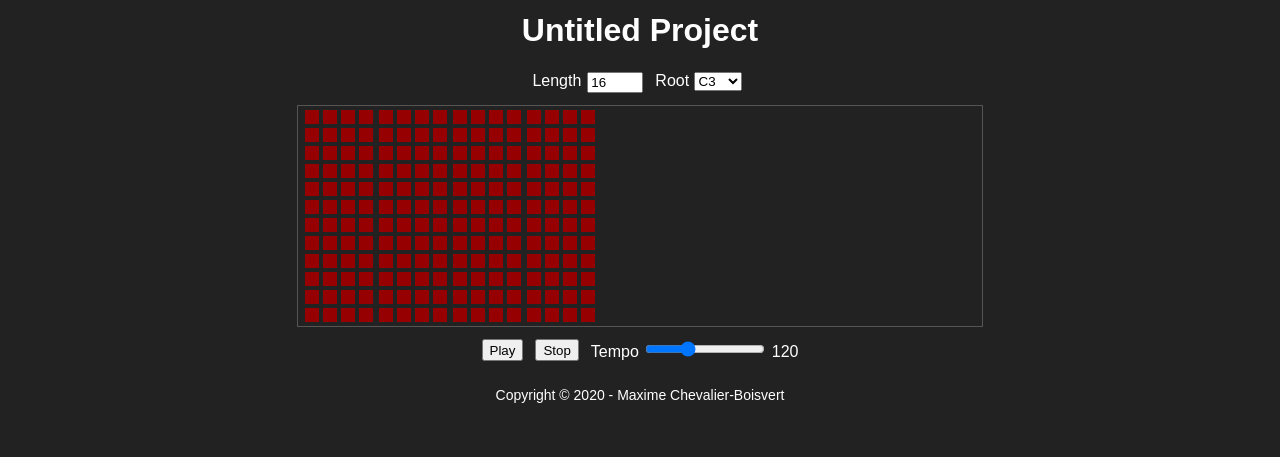
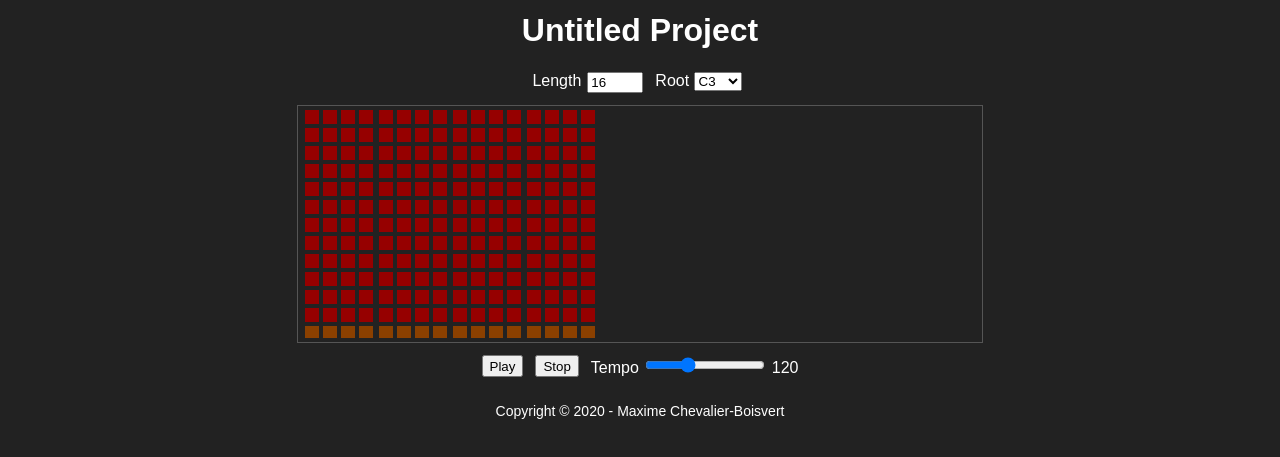
Before and after one commit to maximecb/acidlines, a website with bundled scripts: page public/index.html in a window 1280 px wide. Shown: the part 57-514 px from the top of the page. Built offline with nearby package versions, Linux system fonts and the light colour scheme.

Commit message:
Added slide row

```diff
--- a/public/guiview.js
+++ b/public/guiview.js
@@ -72,12 +72,14 @@ export class GUIView
 
         // The cells are indexed by step index
         this.noteCells = [];
+        this.slideCells = [];
 
         // Currently playing/highlighted step (null if not playing)
         this.playPos = null;
 
         // Callbacks that can be registered on the GUI view
         this.noteClickCbs = [];
+        this.slideClickCbs = [];
         this.playCbs = [];
         this.stopCbs = [];
         this.lengthCbs = [];
@@ -179,6 +181,17 @@ export class GUIView
 
                 bar.appendChild(row);
             }
+
+            // Create the slide cells
+            var row = document.createElement('div');
+            for (var i = 0; i < barLen; ++i)
+            {
+                let stepIdx = barIdx * 16 + i;
+                let cell = new Cell('slide', stepIdx, rowIdx, view.slideClickCbs);
+                row.appendChild(cell.cellDiv);
+                view.slideCells[stepIdx] = cell;
+            }
+            bar.appendChild(row);
 
             return bar;
         }
@@ -295,6 +308,12 @@ export class GUIView
         this.noteClickCbs.push(cb);
     }
 
+    /// Handler for when a slide grid cell is clicked
+    regSlideClick(cb)
+    {
+        this.slideClickCbs.push(cb);
+    }
+
     regPlay(cb)
     {
         this.playCbs.push(cb);
--- a/public/style.css
+++ b/public/style.css
@@ -223,6 +223,20 @@ div.note_light
     background-color: rgb(255, 255, 255);
 }
 
+div.slide
+{
+    display: inline-block;
+    width: 14px;
+    height: 12px;
+    margin: 2px;
+    background-color: rgb(139, 64, 0);
+}
+
+div.slide_on
+{
+    background-color: rgb(255, 200, 0);
+}
+
 /****************************************************************************/
 
 /* Modal dialog box */
```
